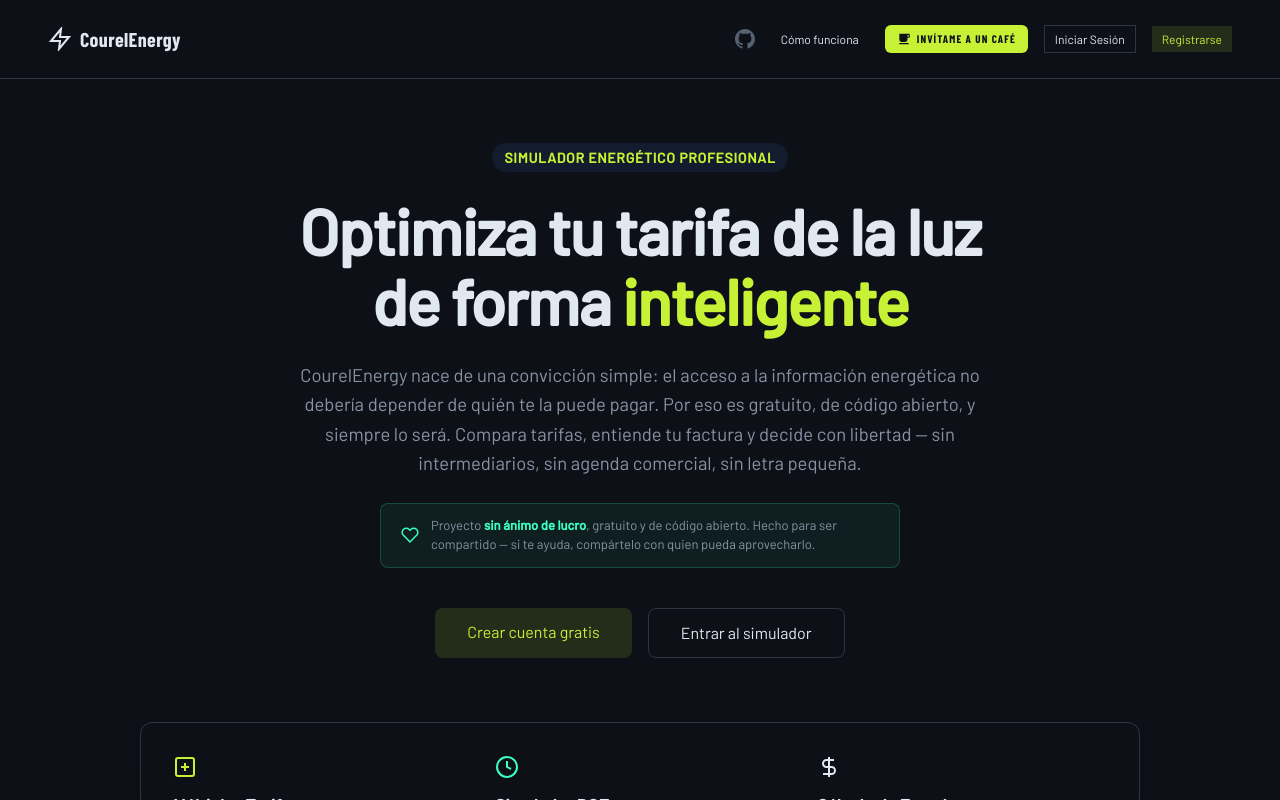
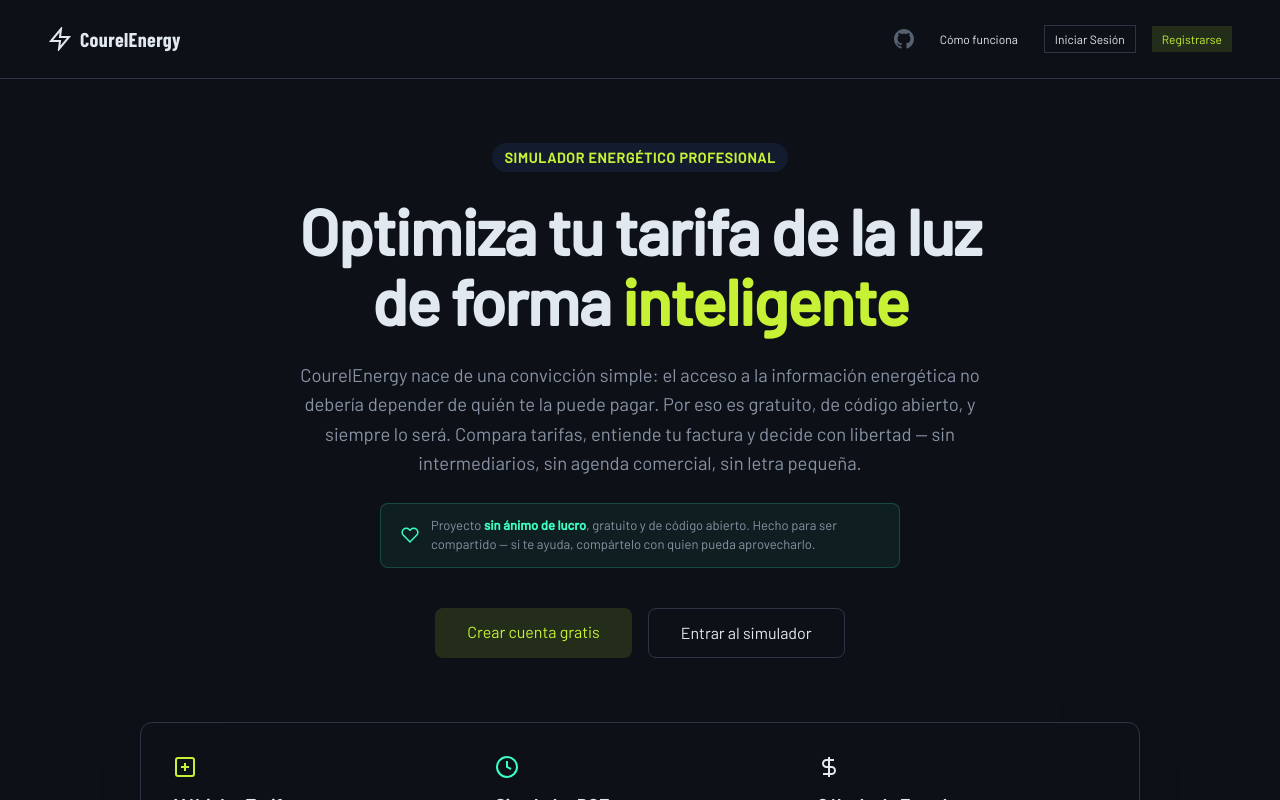
Before and after one commit to xantygc/courel_energy, a Next.js app: page / in a window 1280 px wide. Shown: the top 800 px of the page. Built offline with nearby package versions, Linux system fonts and the light colour scheme.

Commit message:
refactor: remove buymeacoffee button from headers

```diff
--- a/app/dashboard/page.tsx
+++ b/app/dashboard/page.tsx
@@ -820,10 +820,6 @@ export default function App() {
         </div>
         <div style={{ marginLeft: "auto", display: "flex", alignItems: "center", gap: "1rem" }}>
           <span style={{ color: "var(--text2)", fontSize: 13 }}>{session.user?.email} {isAdmin && <span style={{ background: "var(--accent)", color: "var(--bg)", padding: "2px 6px", borderRadius: 4, fontWeight: "bold", fontSize: 11, marginLeft: 4 }}>ADMIN</span>}</span>
-          <a className="coffee-btn-nav" href="https://buymeacoffee.com/courel" target="_blank" rel="noreferrer">
-            <svg viewBox="0 0 24 24" fill="currentColor"><path d="M20 3H4v10c0 2.21 1.79 4 4 4h6c2.21 0 4-1.79 4-4v-3h2c1.1 0 2-.9 2-2V5c0-1.1-.9-2-2-2zm0 5h-2V5h2v3zM4 19h16v2H4z" /></svg>
-            Invítame a un café
-          </a>
           <button className="btn-sm" onClick={() => signOut()}>Salir</button>
         </div>
       </div>
--- a/app/page.tsx
+++ b/app/page.tsx
@@ -24,16 +24,6 @@ export default function LandingPage() {
           <Link href="/faq" className="btn-sm" style={{ textDecoration: "none", background: "transparent", border: "none", color: "var(--text)" }}>
             Cómo funciona
           </Link>
-          <a
-            href="https://buymeacoffee.com/courel"
-            target="_blank"
-            rel="noreferrer"
-            className="coffee-btn-nav"
-            style={{ textDecoration: "none" }}
-          >
-            <svg viewBox="0 0 24 24" fill="currentColor" style={{width:14,height:14}}><path d="M20 3H4v10c0 2.21 1.79 4 4 4h6c2.21 0 4-1.79 4-4v-3h2c1.1 0 2-.9 2-2V5c0-1.1-.9-2-2-2zm0 5h-2V5h2v3zM4 19h16v2H4z" /></svg>
-            Invítame a un café
-          </a>
           <Link href="/login" className="btn-sm" style={{ textDecoration: "none", background: "transparent", border: "1px solid var(--border)" }}>
             Iniciar Sesión
           </Link>
```
